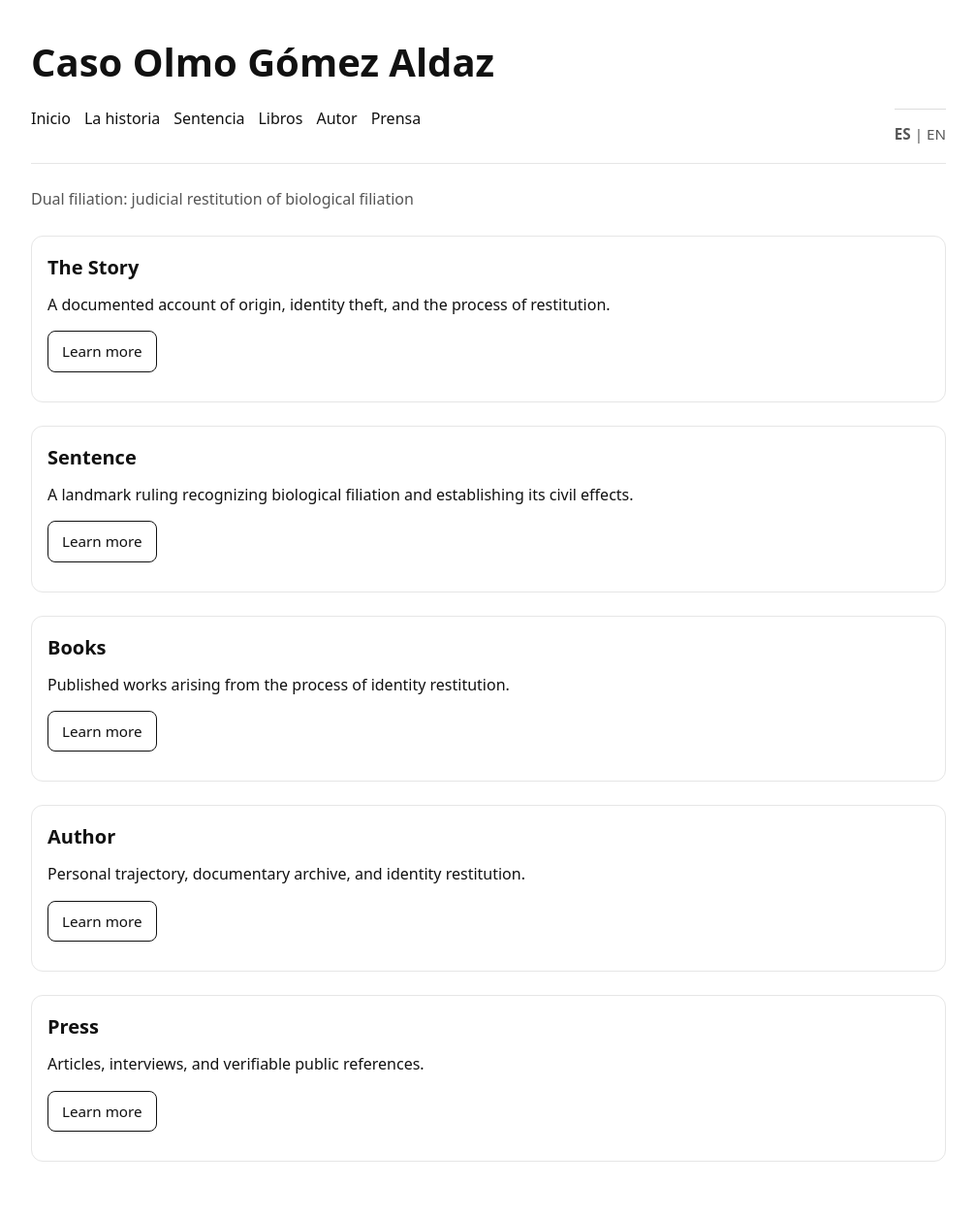
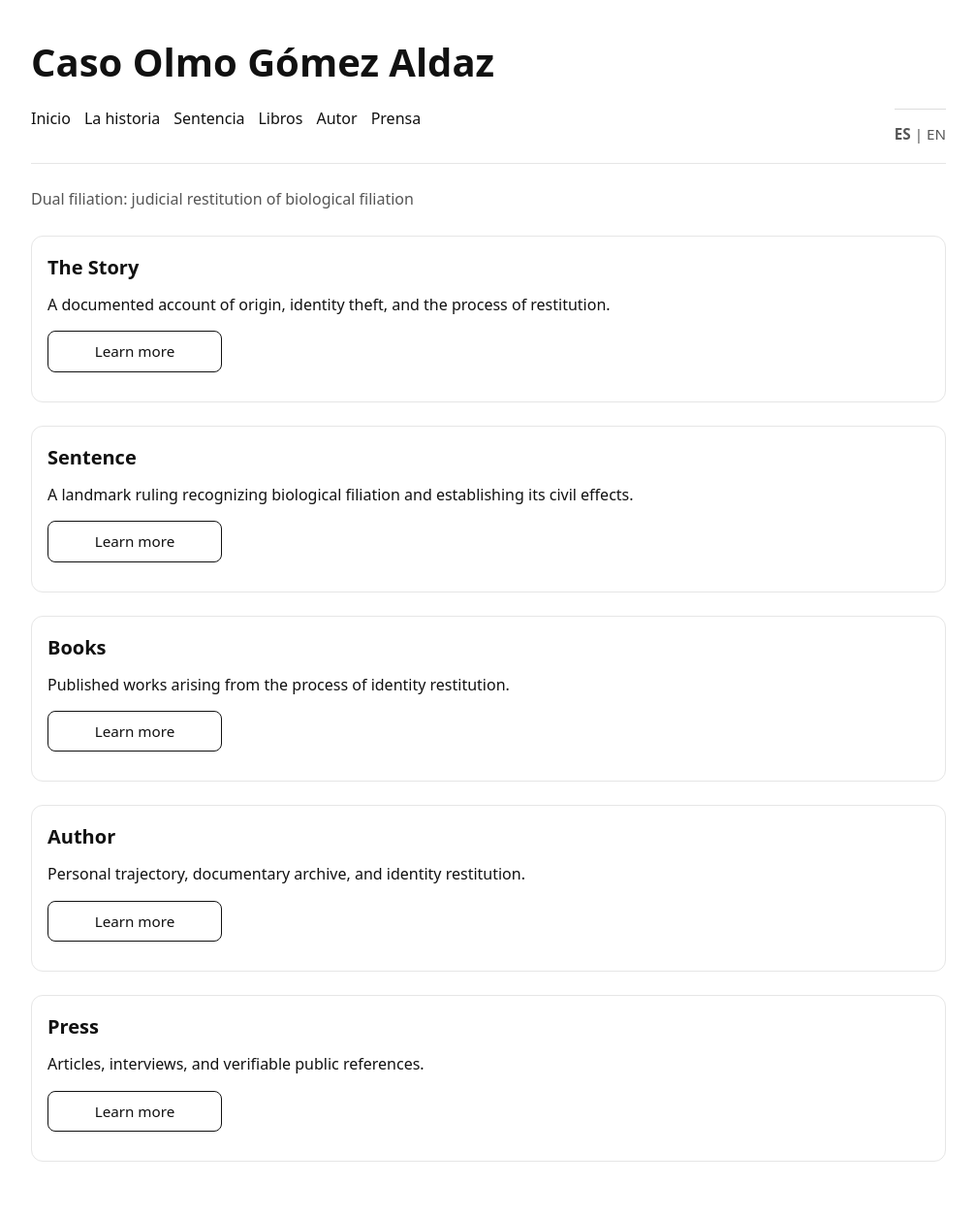
Before and after one commit to olmogaldaz/olmogaldaz.github.io, a Jekyll site: the page built from en/index.html, in a window 1280 px wide. Shown: the whole page at 97% size, without its empty margins (136-1143 px from the left). Built offline with Jekyll 4.4.1, drawn with Linux system fonts in a browser that asks for light colours.

Commit message:
Update style.css

```diff
--- a/css/style.css
+++ b/css/style.css
@@ -197,6 +197,12 @@ p{
   color:#fff;
 }
 
+a.cta {
+  min-width: 180px;
+  text-align: center;
+  display: inline-block;
+}
+
 nav a.active{
   font-weight:600;
   text-decoration:underline;
```
